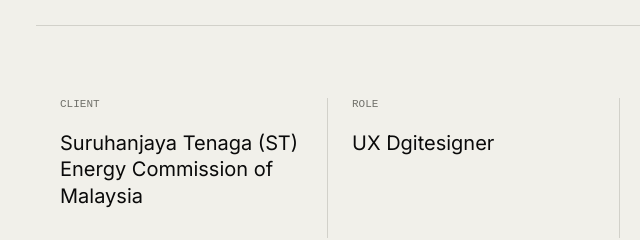
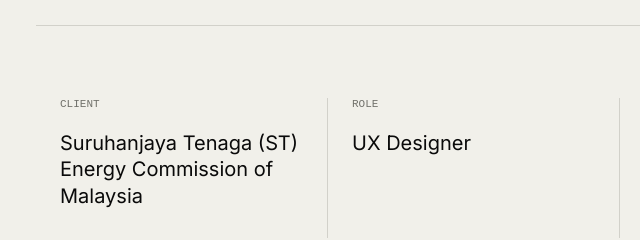
Before and after one commit to ptrafqwork-ux/case_study-st, a website: page st-case-study-v2.html in a window 1280 px wide. Shown: the part 1920-2160 px from the top of the page, 20-660 px from the left. Drawn offline with Linux system fonts and the light colour scheme; a web font is replaced by a local one.

Commit message:
spelling error

```diff
--- a/st-case-study-v2.html
+++ b/st-case-study-v2.html
@@ -316,7 +316,7 @@ section.lime-bg{background:var(--lime);color:var(--dark)}
       </div>
       <div style="border-right:1px solid #d2d1ca;padding:0 24px;min-height:140px;display:flex;flex-direction:column;gap:20px">
         <span style="font-family:var(--mono);font-size:11px;text-transform:uppercase;color:#71716b">Role</span>
-        <div style="font-family:var(--body);font-size:20px;line-height:1.32;color:var(--dark)">UX Dgitesigner</div>
+        <div style="font-family:var(--body);font-size:20px;line-height:1.32;color:var(--dark)">UX Designer</div>
       </div>
       <div style="border-right:1px solid #d2d1ca;padding:0 24px;min-height:140px;display:flex;flex-direction:column;gap:20px">
         <span style="font-family:var(--mono);font-size:11px;text-transform:uppercase;color:#71716b">Timeline</span>
```
